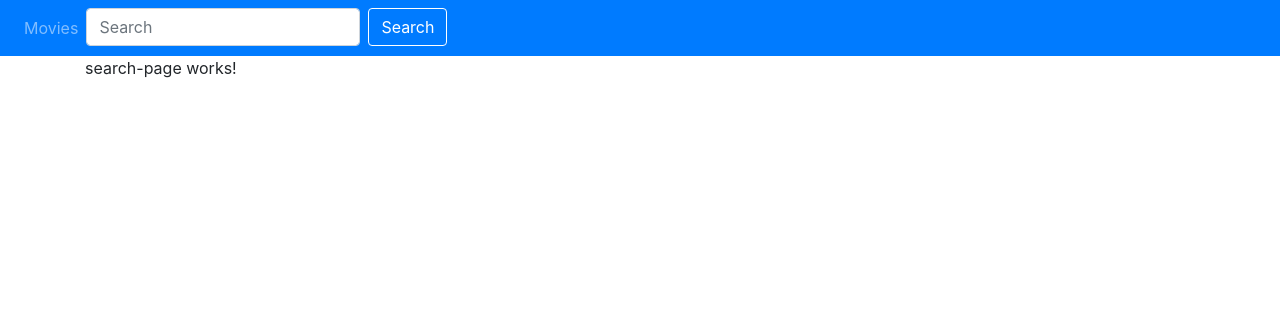
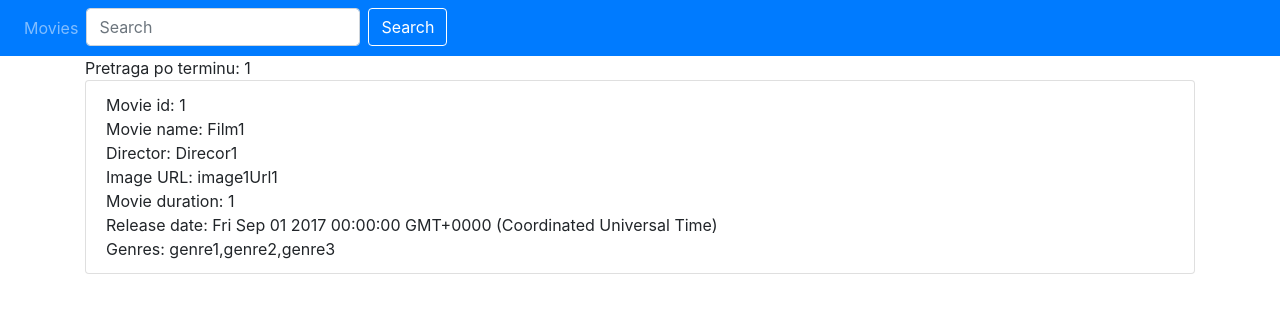
Before and after one commit to jovanna1616/angular-movies, an Angular app: page /search/1 in a window 1280 px wide. Shown: the top 310 px of the page. Built offline with nearby package versions, Linux system fonts and the light colour scheme.

Commit message:
8. zadatak

```diff
--- a/src/app/components/search/search-page/search-page.component.html
+++ b/src/app/components/search/search-page/search-page.component.html
@@ -1,3 +1,4 @@
 <p>
-  search-page works!
+  Pretraga po terminu: {{ term }}
+  <app-movie-row *ngFor="let movie of movies" [movie]="movie"></app-movie-row>
 </p>
```
Also changed, not shown: src/app/components/movies/movie-row/movie-row.component.html (indentation only).
